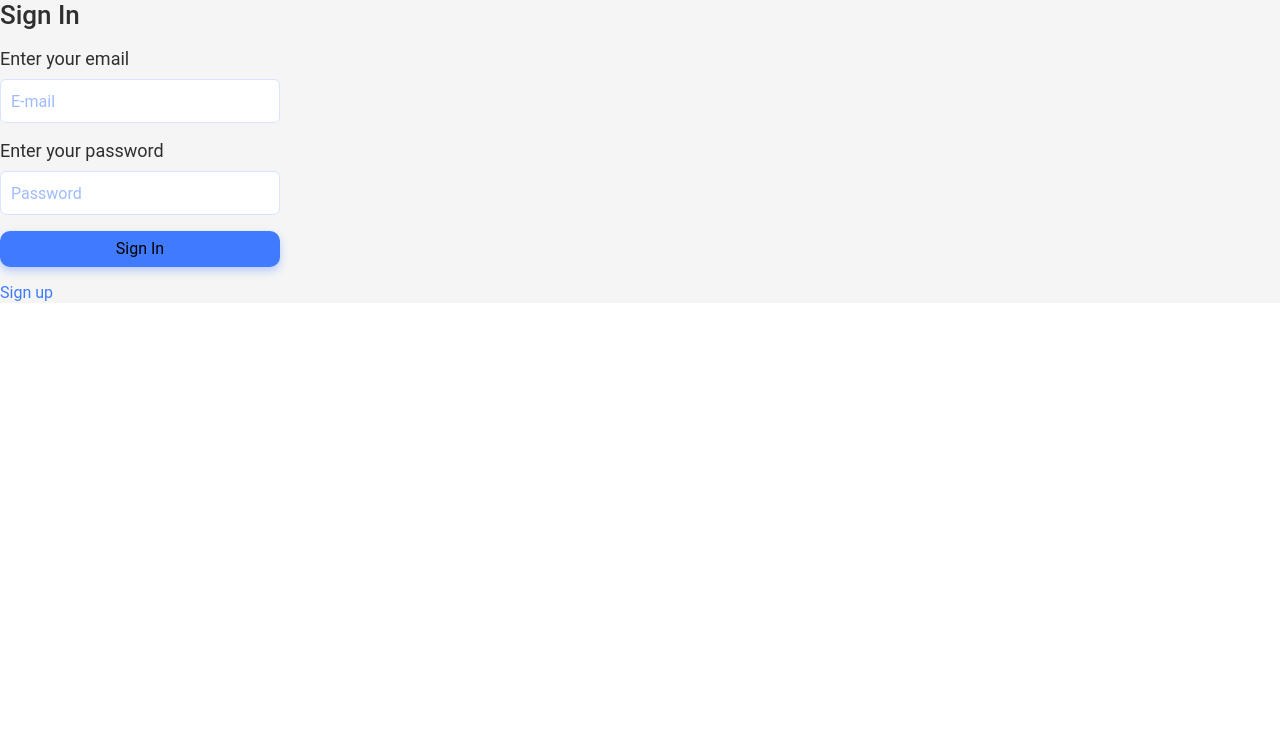
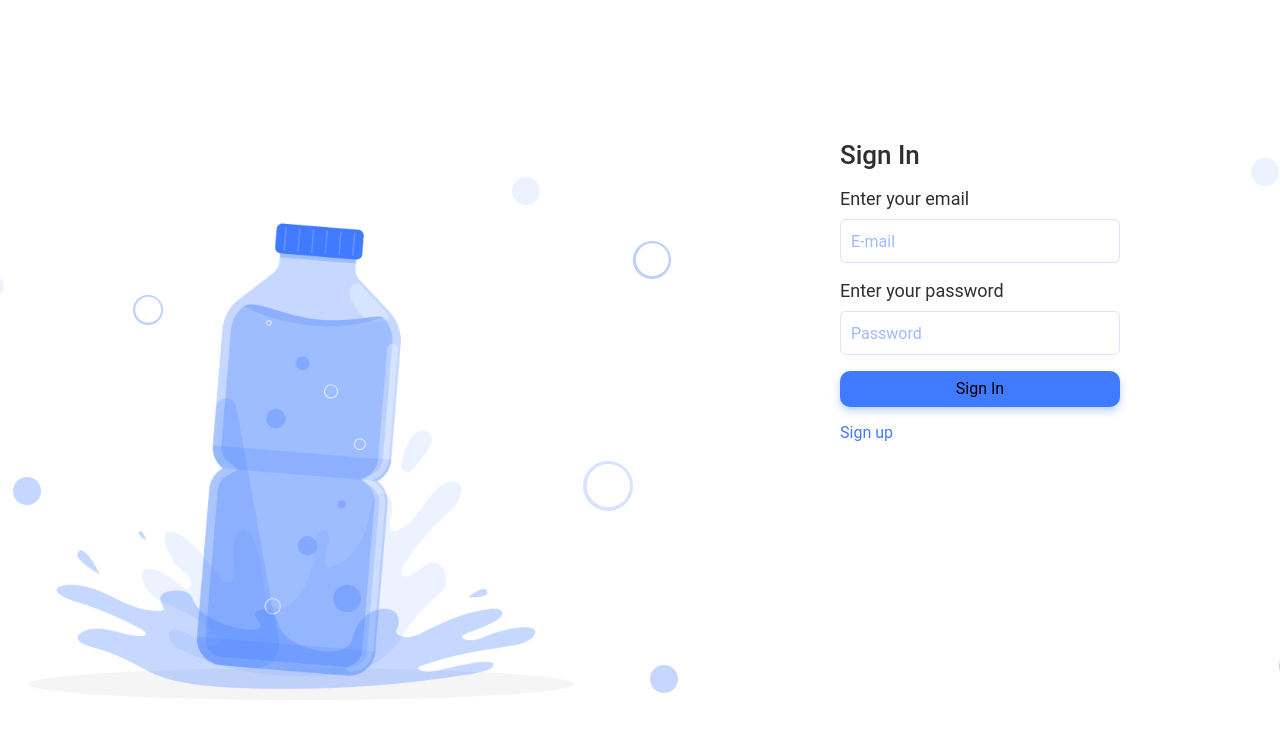
Before and after one commit to Baromental/WaterTracker-FrontEnd, a React (Vite) app: page /signin in a window 1280 px wide. Shown: the top 732 px of the page. Built offline with nearby package versions, Linux system fonts and the light colour scheme.

Commit message:
BgSection

```diff
--- a/src/components/AuthForm/AuthForm.jsx
+++ b/src/components/AuthForm/AuthForm.jsx
@@ -21,7 +21,7 @@ export const AuthForm = ({ formType, onSubmit }) => {
   };
 
   return (
-    <div className={s.authForm}>
+    <>
       <h1 className={s.title}>
         {formType === 'register' ? 'Sign Up' : 'Sign In'}
       </h1>
@@ -85,6 +85,6 @@ export const AuthForm = ({ formType, onSubmit }) => {
           </Link>
         )}
       </form>
-    </div>
+    </>
   );
 };
--- a/src/components/AuthForm/AuthForm.module.css
+++ b/src/components/AuthForm/AuthForm.module.css
@@ -1,7 +1,3 @@
-.authForm {
-  background-color: whitesmoke;
-}
-
 .title {
   font-family: 'Roboto', sans-serif;
   font-weight: 500;
--- /dev/null
+++ b/src/components/BgSection/BgSection.jsx
@@ -0,0 +1,11 @@
+import React from 'react';
+
+import s from './BgSection.module.css';
+
+export const BgSection = ({ children }) => {
+  return (
+    <section className={s.section}>
+      <div className={s.container}>{children}</div>
+    </section>
+  );
+};
--- /dev/null
+++ b/src/components/BgSection/BgSection.module.css
@@ -0,0 +1,15 @@
+.section {
+  position: relative;
+  height: calc(100vh - 60px);
+  background-image: url('../../img/images/Background-element-main-page.png'),
+    url('../../img/images/Bottle-for-Sign-In-pc.png');
+  background-size: auto, 55%;
+  background-position: bottom 0px center, bottom 40px left -51px;
+  background-repeat: no-repeat;
+}
+
+.container {
+  margin-left: auto;
+  margin-right: auto;
+  padding: 140px 20px 20px 840px;
+}
--- a/src/pages/SignupSigninPage/SigninPage.jsx
+++ b/src/pages/SignupSigninPage/SigninPage.jsx
@@ -2,6 +2,7 @@ import React from 'react';
 import { useDispatch } from 'react-redux';
 import { loginThunk } from '../../redux/auth/operations';
 import { AuthForm } from '../../components/AuthForm/AuthForm';
+import { BgSection } from '../../components/BgSection/BgSection';
 // import { registerSchema } from '../../Schemas/registerShema';
 
 const SigninPage = () => {
@@ -12,13 +13,13 @@ const SigninPage = () => {
     dispatch(loginThunk(data));
   };
   return (
-    <div>
+    <BgSection>
       <AuthForm
         onSubmit={handleSubmit}
         formType={'login'}
         // schema={registerSchema}
       />
-    </div>
+    </BgSection>
   );
 };
 
--- a/src/pages/SignupSigninPage/SignupPage.jsx
+++ b/src/pages/SignupSigninPage/SignupPage.jsx
@@ -2,6 +2,7 @@ import React from 'react';
 import { useDispatch } from 'react-redux';
 import { registerThunk } from '../../redux/auth/operations';
 import { AuthForm } from '../../components/AuthForm/AuthForm';
+import { BgSection } from '../../components/BgSection/BgSection';
 // import { registerSchema } from '../../Schemas/registerShema';
 
 const SignupPage = () => {
@@ -13,13 +14,13 @@ const SignupPage = () => {
     dispatch(registerThunk(data));
   };
   return (
-    <div>
+    <BgSection>
       <AuthForm
         onSubmit={handleSubmit}
         formType={'register'}
         // schema={registerSchema}
       />
-    </div>
+    </BgSection>
   );
 };
 
```
